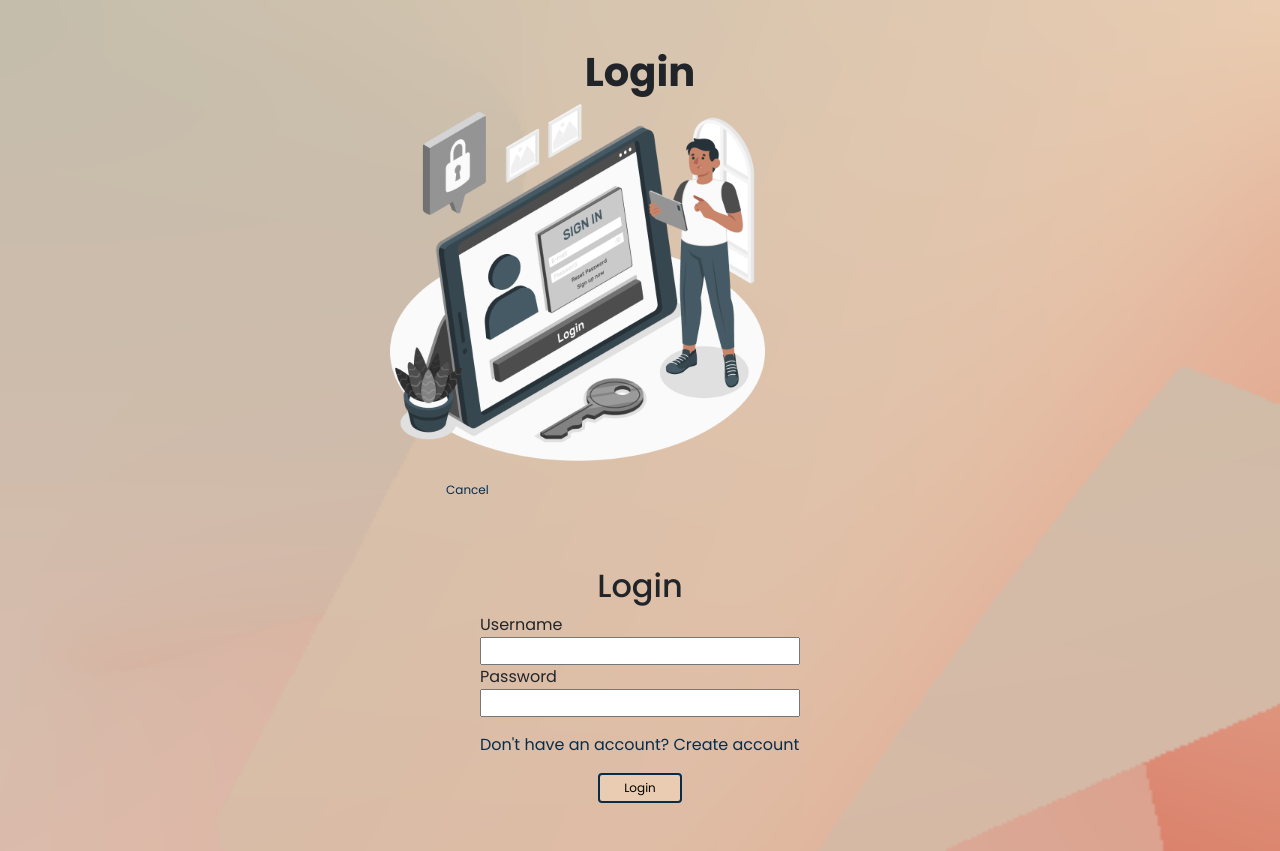
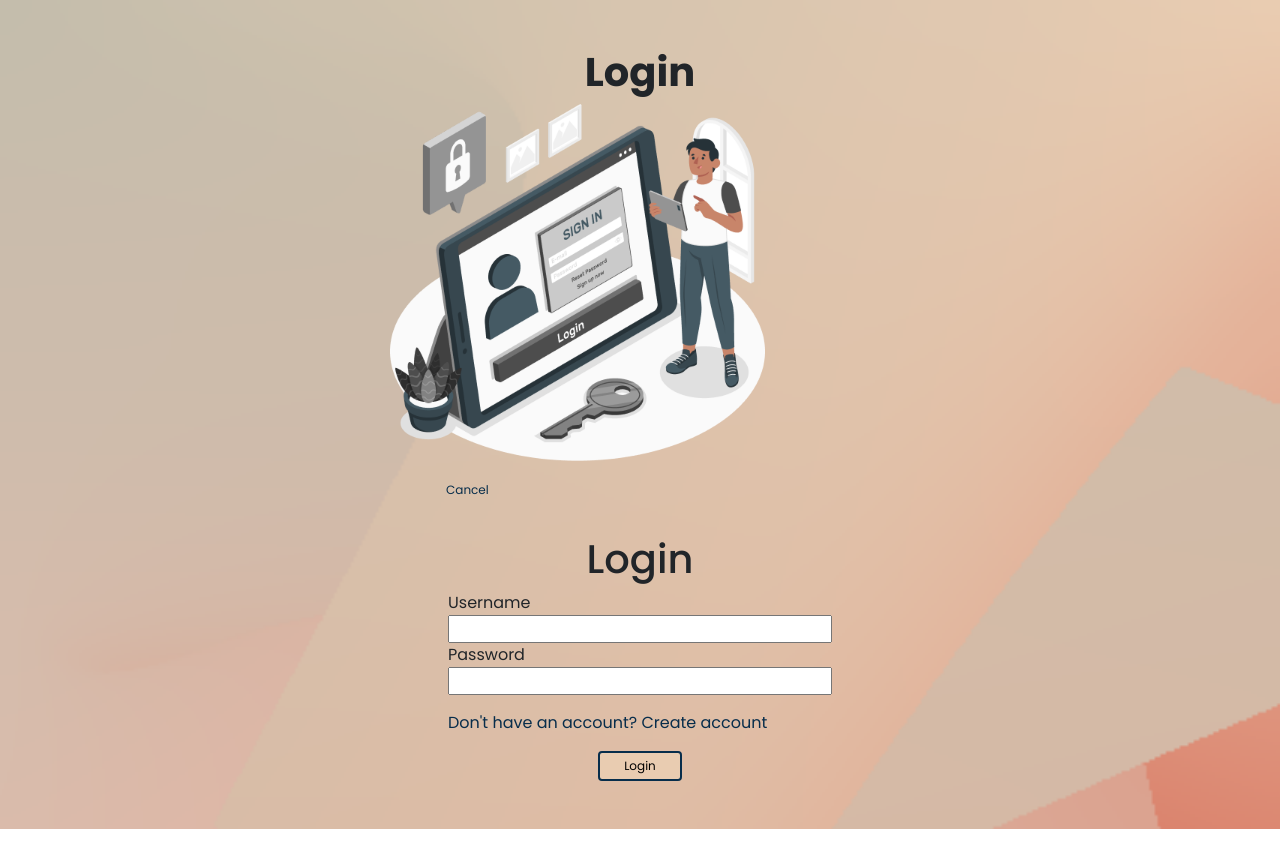
Before and after one commit to tech-4-impact-FE-3/Group-Project-2, a React (Vite) app: page /login in a window 1280 px wide. After the commit the page ends 829 px from the top, so only its background shows below. Built offline with nearby package versions, Linux system fonts and the light colour scheme.

Commit message:
tampilan register

```diff
--- a/src/App.css
+++ b/src/App.css
@@ -212,7 +212,10 @@
     max-width: 100%;
     height: 100vh;
 }
+
+
 /* Register */
+
 .register-text {
     display: grid;
     margin-top: 40px;
@@ -240,14 +243,16 @@
     border-radius: 10px;
 }
 
+
 /* Login */
 
-.login-text {
+.content-text {
     margin-right: 25%;
 }
 
-.form-login {
-    width: 100%;
+.form-login,
+.form-register {
+    width: 120%;
 }
 
 .return-btn {
@@ -264,9 +269,9 @@
     color: #F9F5F4;
 }
 
-@media only screen and (max-width:1440px) {
+@media only screen and (max-width:1345px) {
     .index-content,
-    .login-content {
+    .login-register-content {
         flex-direction: column;
     }
     .bg-image {
@@ -288,7 +293,7 @@
         margin: 0.5rem 0;
         font-size: 0.75rem;
     }
-    .login-text {
+    .content-text {
         margin-right: 0;
     }
     .btn-darker {
--- a/src/pages/Login.jsx
+++ b/src/pages/Login.jsx
@@ -25,15 +25,15 @@ const Login = () => {
 
     return (
         <>
-        <div className="login-content d-flex justify-content-between align-items-center bg-image">
+        <div className="login-register-content d-flex justify-content-between align-items-center bg-image">
             <div className="page-img d-flex flex-column align-items-center">
                 <h1><strong>Login</strong></h1>
                 <Gambar />
                 <div className="return-btn align-self-start">
-                <ReturnButton />
+                    <ReturnButton />
                 </div>
             </div>
-            <div className="login-text d-flex flex-column align-items-center">
+            <div className="content-text d-flex flex-column align-items-center">
                 <h1>Login</h1>
                 <div className="form-login">
                     <form action="" onSubmit={handleSubmit} className="d-flex flex-column">
--- a/src/pages/Register.jsx
+++ b/src/pages/Register.jsx
@@ -12,30 +12,26 @@ const Register = () => {
 
     return (
         <>
-        <div className="container register-page">
-        <div className="row align-items-center">
-            <div class="col register-image">
+        <div className="login-register-content d-flex justify-content-between align-items-center bg-image">
+            <div className="page-img d-flex flex-column align-items-center">
                 <h1><strong>Register</strong></h1>
                 <Gambar />
                 <div className="return-btn align-self-start">
                     <ReturnButton />
                 </div>
             </div>
-    <div className="login-text d-flex flex-column align-items-center">
+        <div className="content-text d-flex flex-column align-items-center">
             <h1>Register</h1>
-                <div className="form-Register">
-                    <form action="" onSubmit={handleSubmit} className="d-flex flex-column">
+            <div className="form-register">
+                    <form action="" className="d-flex flex-column">
                         <label htmlFor="username">Username</label>
                         <input type="text" value={username} onChange={(e) => setUsername(e.target.value)}/>
                         <label htmlFor="email">Email</label>
                         <input type="text" value={email} onChange={(e) => setEmail(e.target.value)}/>
                         <label htmlFor="password">Password</label>
                         <input type="text" value={password} onChange={(e) => setPassword(e.target.value)}/>
-                        <label htmlFor="submit">Submit</label>
-                        <input type="text" value={submit} onChange={(e) => setSubmit(e.target.value)}/>
                         <RegisterButton />
                     </form>
-                </div>
                 </div>
             </div>
         </div>
```
Lines whose indentation alone changed are shown as unchanged.
